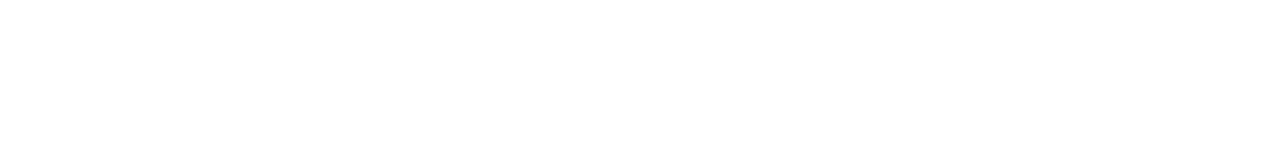
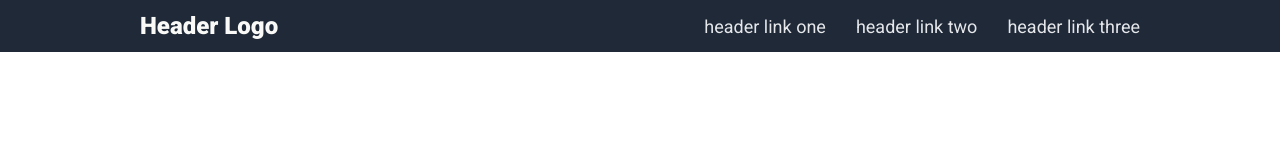
Before and after one commit to mattbuckwell/odin-landing-page, a plain HTML site: page index.html in a window 1280 px wide. Drawn offline with Linux system fonts and the light colour scheme.

Commit message:
Added nav elements to index.html and styles to styles.css

```diff
--- a/css/styles.css
+++ b/css/styles.css
@@ -12,4 +12,40 @@
     font-size: 12px;
     margin: 0;
     padding: 0;
+    font-family: "Roboto", sans-serif;
 }
+
+nav {
+    background-color: var(--dark-background);
+}
+
+nav div {
+    padding: 12px;
+    margin: 0 10% 0 10%;
+}
+
+ul {
+    display: flex;
+    gap: 30px;
+    list-style-type: none;
+    padding: 0;
+    margin: 0;
+    align-items: center;
+}
+
+ul a {
+    text-decoration: none;
+    font-size: 1.5rem;
+    color: var(--header-link);
+}
+
+li.logo {
+    margin-right: auto;
+    font-size: 1em;
+}
+
+.logo a {
+    font-size: 2rem;
+    color: var(--header-logo);
+    font-weight: 900;
+}
--- a/index.html
+++ b/index.html
@@ -4,8 +4,29 @@
     <meta charset="UTF-8">
     <meta name="viewport" content="width=device-width, initial-scale=1.0">
     <title>Odin Project | Landing Page</title>
+    <link rel="preconnect" href="https://fonts.googleapis.com">
+<link rel="preconnect" href="https://fonts.gstatic.com" crossorigin>
+<link href="https://fonts.googleapis.com/css2?family=Roboto:ital,wght@0,400;0,900;1,300&display=swap" rel="stylesheet">
+    <link rel="stylesheet" href="./css/styles.css">
 </head>
 <body>
-
+    <nav>
+        <div>
+            <ul>
+                <li class="logo">
+                    <a href="/">Header Logo</a>
+                </li>
+                <li>
+                    <a href="/">header link one</a>
+                </li>
+                <li>
+                    <a href="/">header link two</a>
+                </li>
+                <li>
+                    <a href="/">header link three</a>
+                </li>
+            </ul>
+        </div>
+    </nav>
 </body>
 </html>
```
